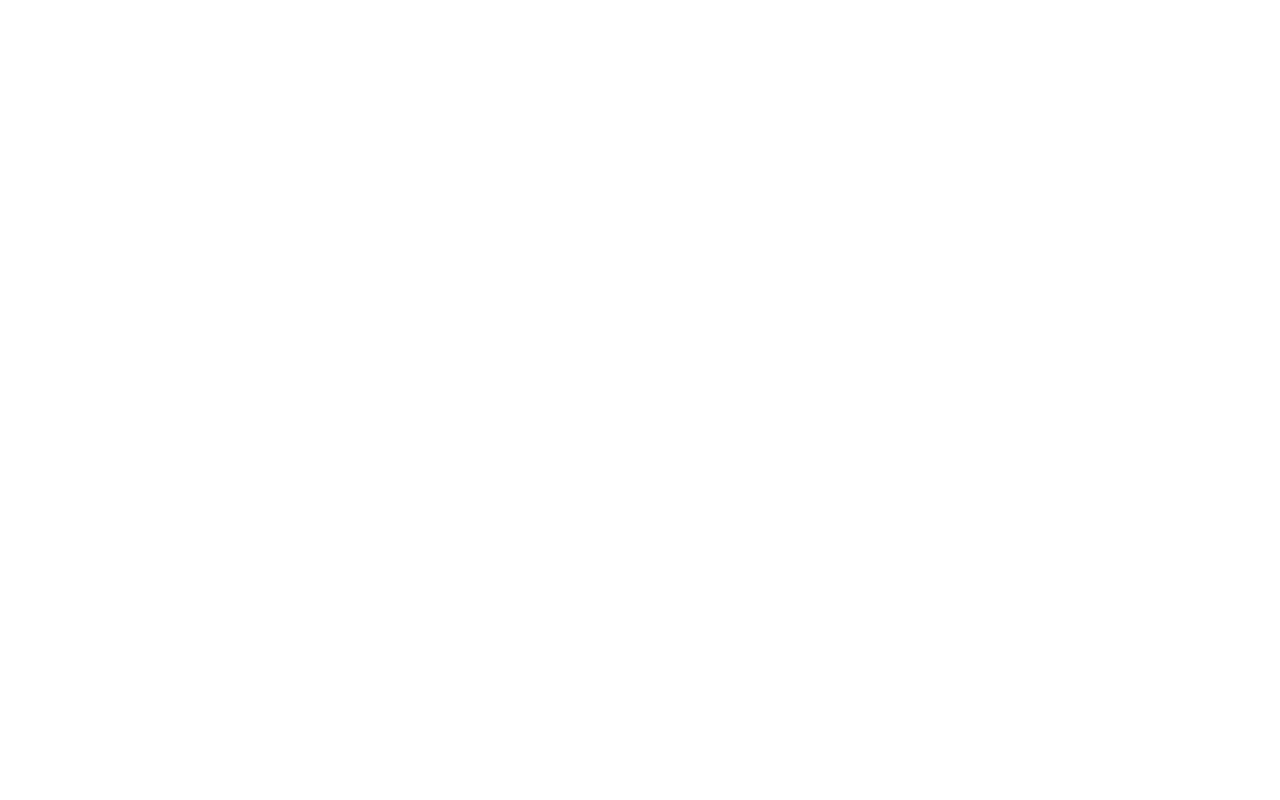
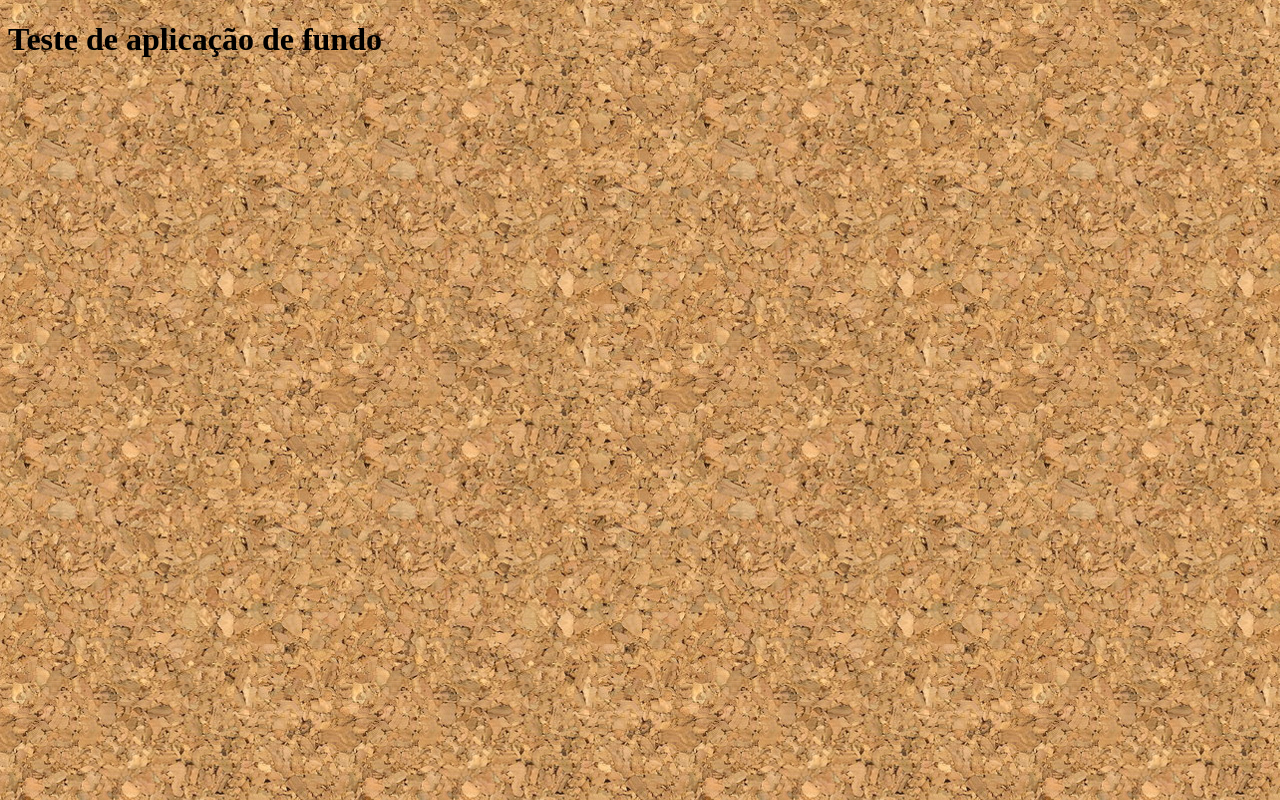
Before and after one commit to Tflouts/HTML-CSS, a plain HTML site: page Exercício/Ex022/fundo002.html in a window 1280 px wide. Drawn offline with Linux system fonts and the light colour scheme.

Commit message:
Update fundo002.html

```diff
--- a/Exercício/Ex022/fundo002.html
+++ b/Exercício/Ex022/fundo002.html
@@ -4,8 +4,14 @@
     <meta charset="UTF-8">
     <meta name="viewport" content="width=device-width, initial-scale=1.0">
     <title>Personalização dos fundos</title>
+    <style>
+        body {
+            background-image: url(imagens/wallpaper001.jpg);
+        }
+    </style>
 </head>
 <body>
+    <h1>Teste de aplicação de fundo</h1>
 
 </body>
 </html>
```
